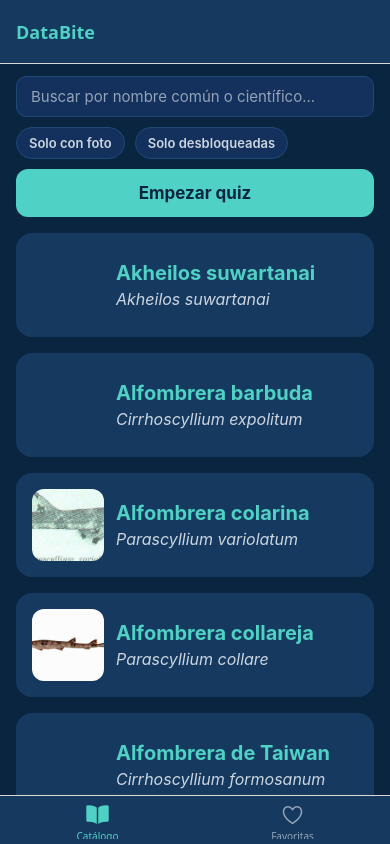
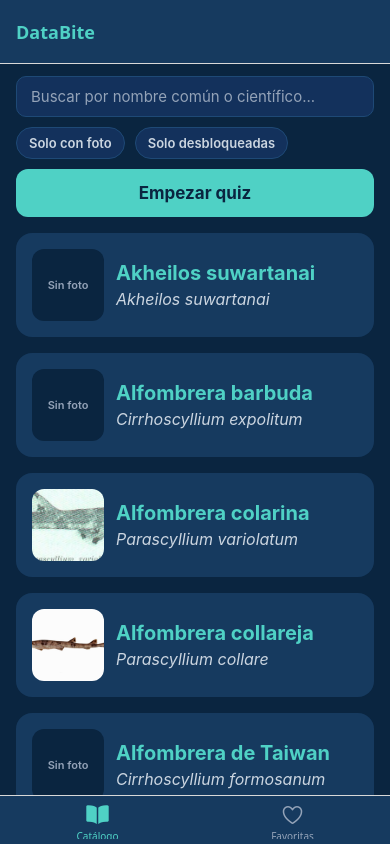
Before and after one commit to nidoco/DataBite, a React Native app: screen / in a window 390 px wide. Built offline with nearby package versions, Linux system fonts and the light colour scheme; what react-native-worklets would draw is missing.

Commit message:
Mostrar recuadro de sin foto en lugar de la imagen de respaldo

```diff
--- a/components/SharkCard.tsx
+++ b/components/SharkCard.tsx
@@ -12,7 +12,13 @@ export function SharkCard({ shark, onPress }: SharkCardProps) {
     <Pressable style={styles.pressable} onPress={onPress}>
       <View style={styles.card}>
         {/* La portada es la primera foto de la especie; sin foto, sale el placeholder. */}
-        <Image source={imagenPorIdentificador(shark.imagenes?.[0])} style={styles.portada} />
+        {shark.imagenes?.[0] ? (
+          <Image source={imagenPorIdentificador(shark.imagenes[0])} style={styles.portada} />
+        ) : (
+          <View style={[styles.portada, styles.sinFoto]}>
+            <Text style={styles.textoSinFoto}>Sin foto</Text>
+          </View>
+        )}
         <View style={styles.info}>
           <Text style={styles.nombre}>{shark.nombre}</Text>
           <Text style={styles.nombreCientifico}>{shark.nombreCientifico}</Text>
@@ -42,6 +48,17 @@ const styles = StyleSheet.create({
     height: 72,
     borderRadius: 12,
   },
+  sinFoto: {
+    backgroundColor: '#0a2540',
+    alignItems: 'center',
+    justifyContent: 'center',
+  },
+  textoSinFoto: {
+    color: '#94a3b8',
+    fontSize: 11,
+    fontWeight: '600',
+    textAlign: 'center',
+  },
   info: {
     flex: 1,
   },
--- a/screens/DetalleScreen.tsx
+++ b/screens/DetalleScreen.tsx
@@ -241,6 +241,7 @@ export function DetalleScreen({ route, navigation }: Props) {
               const credito = creditos.find((c) => c.identificador === item);
               return (
                 <View style={{ width: anchoFoto }}>
+                  {item ? (
                     <Image
                       source={imagenPorIdentificador(item)}
                       style={[
@@ -249,6 +250,17 @@ export function DetalleScreen({ route, navigation }: Props) {
                       ]}
                       resizeMode="cover"
                     />
+                  ) : (
+                    <View
+                      style={[
+                        styles.foto,
+                        styles.sinFoto,
+                        { width: anchoFoto, height: anchoFoto * 0.66 },
+                      ]}
+                    >
+                      <Text style={styles.textoSinFoto}>Sin foto</Text>
+                    </View>
+                  )}
                   {credito && (
                     <Text style={styles.credito}>
                       Foto: {credito.autor} · {credito.licencia}
@@ -500,6 +512,16 @@ const styles = StyleSheet.create({
   foto: {
     borderRadius: 16,
   },
+  sinFoto: {
+    backgroundColor: "#163a5f",
+    alignItems: "center",
+    justifyContent: "center",
+  },
+  textoSinFoto: {
+    color: "#94a3b8",
+    fontSize: 16,
+    fontWeight: "600",
+  },
   credito: {
     color: "#94a3b8",
     fontSize: 12,
```
Lines whose indentation alone changed are shown as unchanged.
